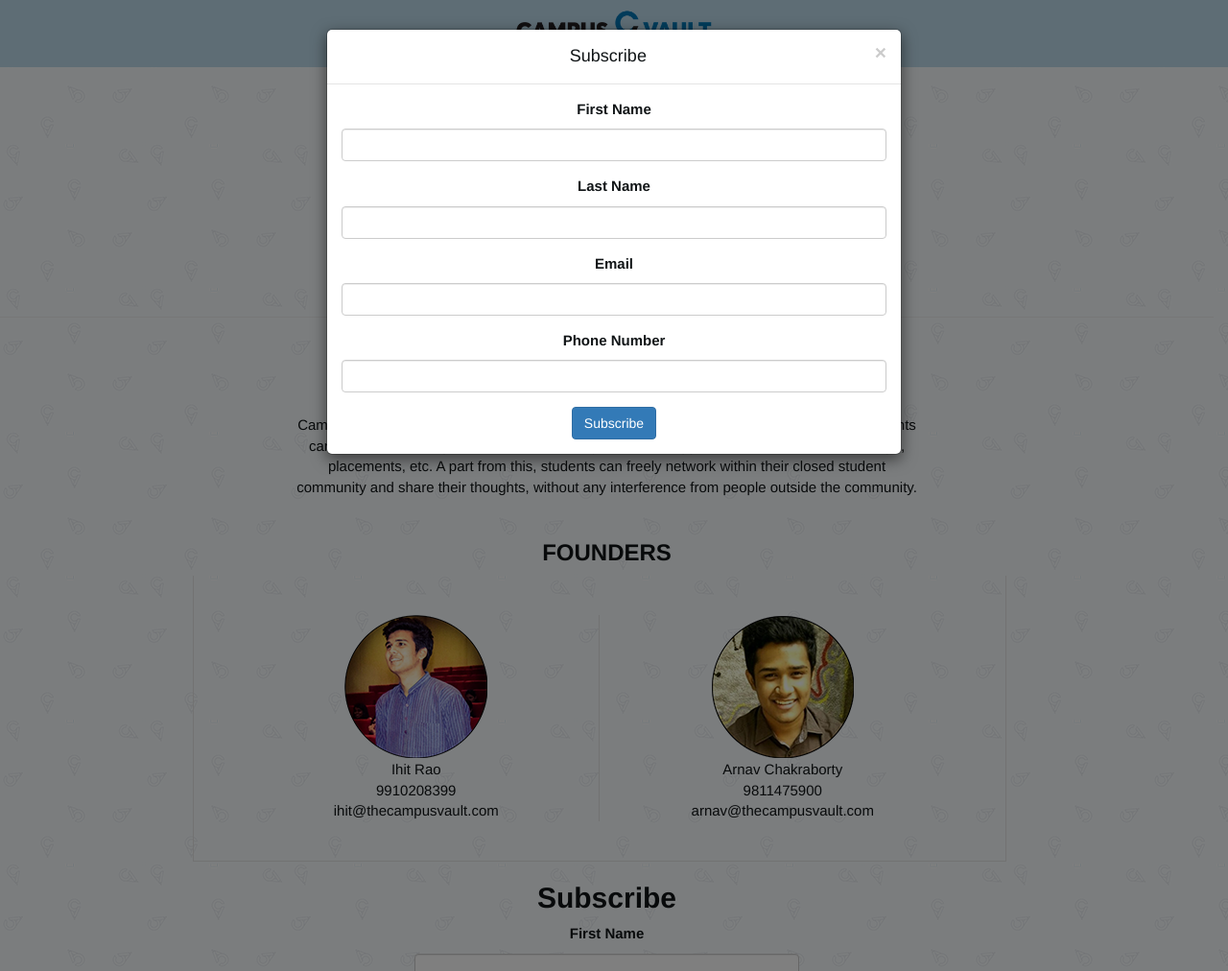
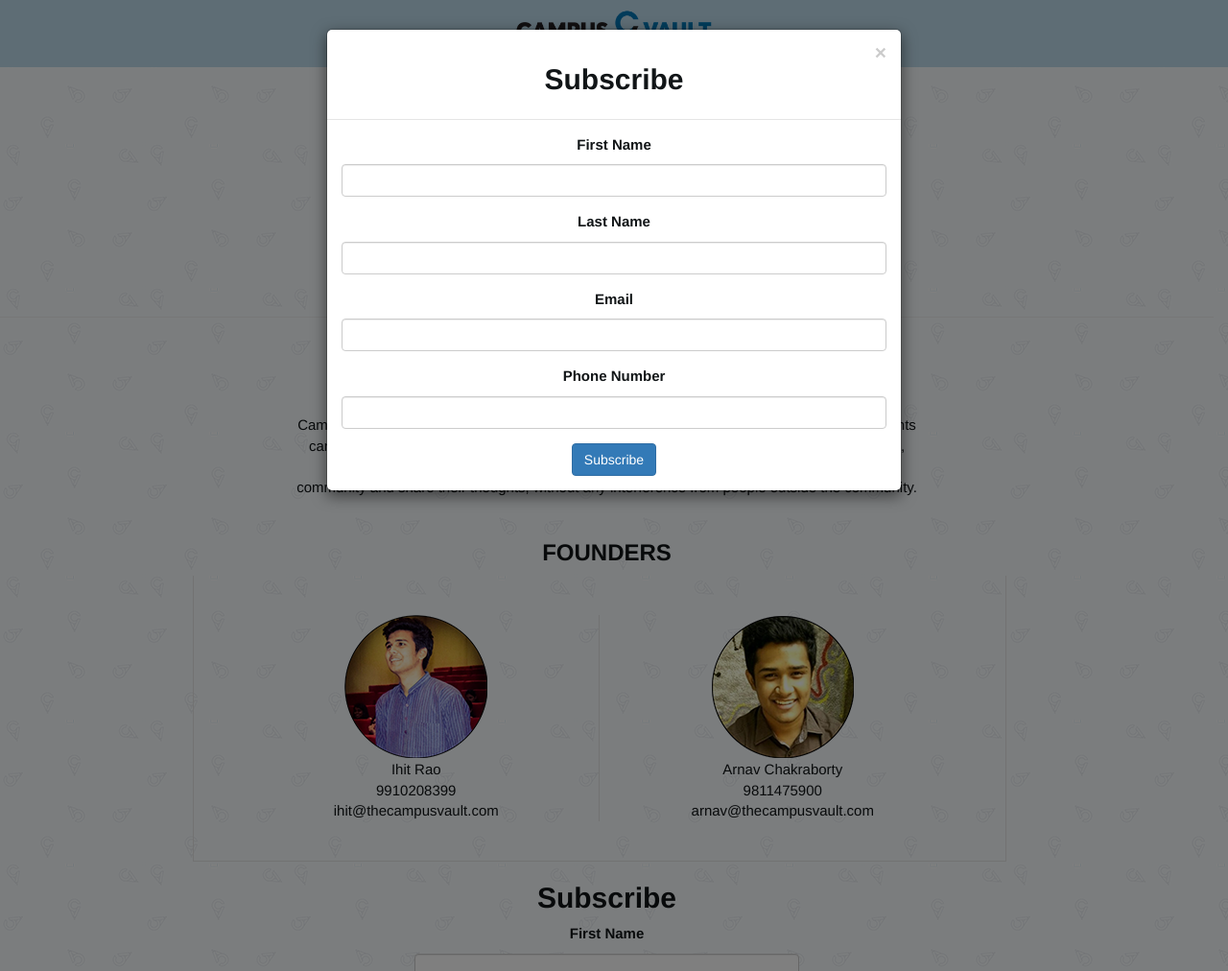
Before and after one commit to utkbansal/campus_vault_landing, a Flask app: page / in a window 1280 px wide. Shown: the whole page at 96% size. Run offline with Flask 2, Linux system fonts and the light colour scheme; some libraries are stand-ins or nearby versions.

Commit message:
fix modal heading

```diff
--- a/landing_page/templates/modal.html
+++ b/landing_page/templates/modal.html
@@ -7,7 +7,7 @@
                 <button type="button" class="close" data-dismiss="modal"
                         aria-label="Close"><span
                         aria-hidden="true">&times;</span></button>
-                <h4 class="modal-title" id="myModalLabel">Subscribe</h4>
+                <h4 class="modal-title" id="myModalLabel"><h2>Subscribe</h2></h4>
             </div>
             <div class="modal-body">
                 {% include 'form.html' %}
```
